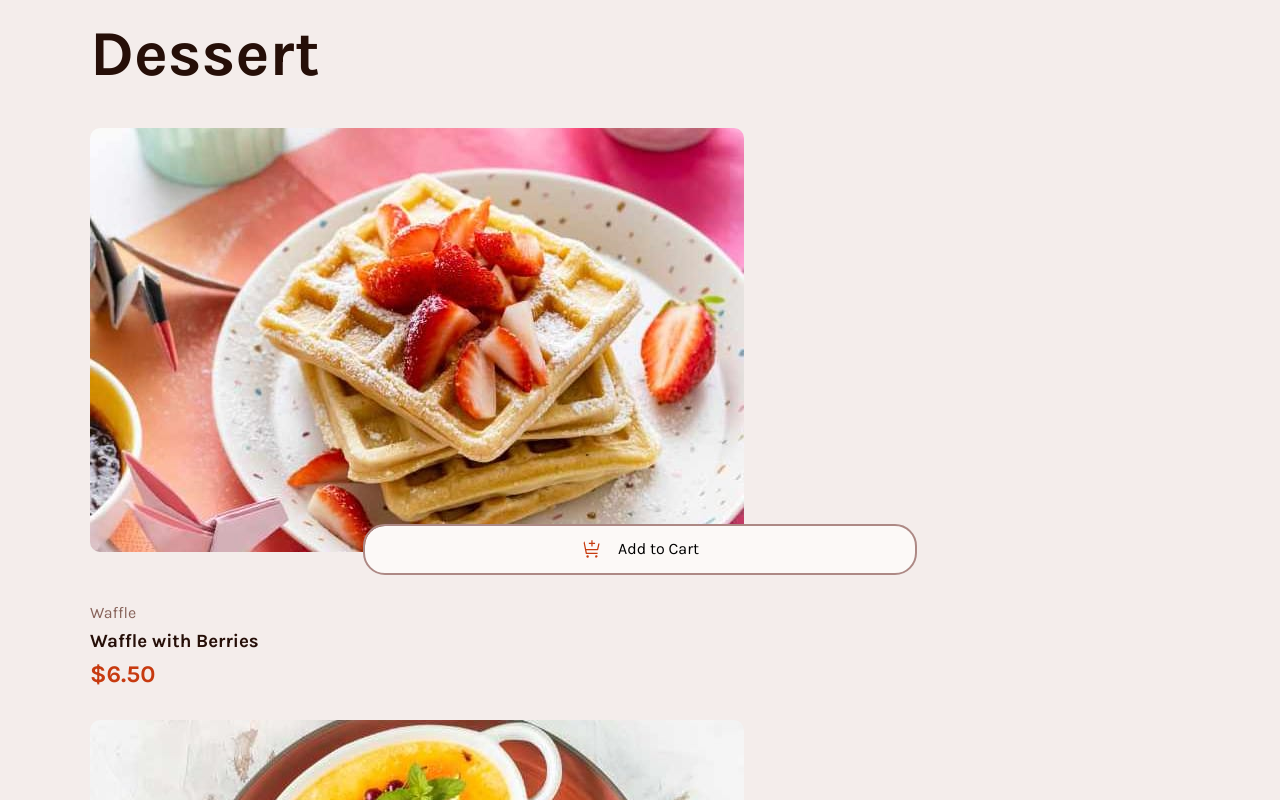
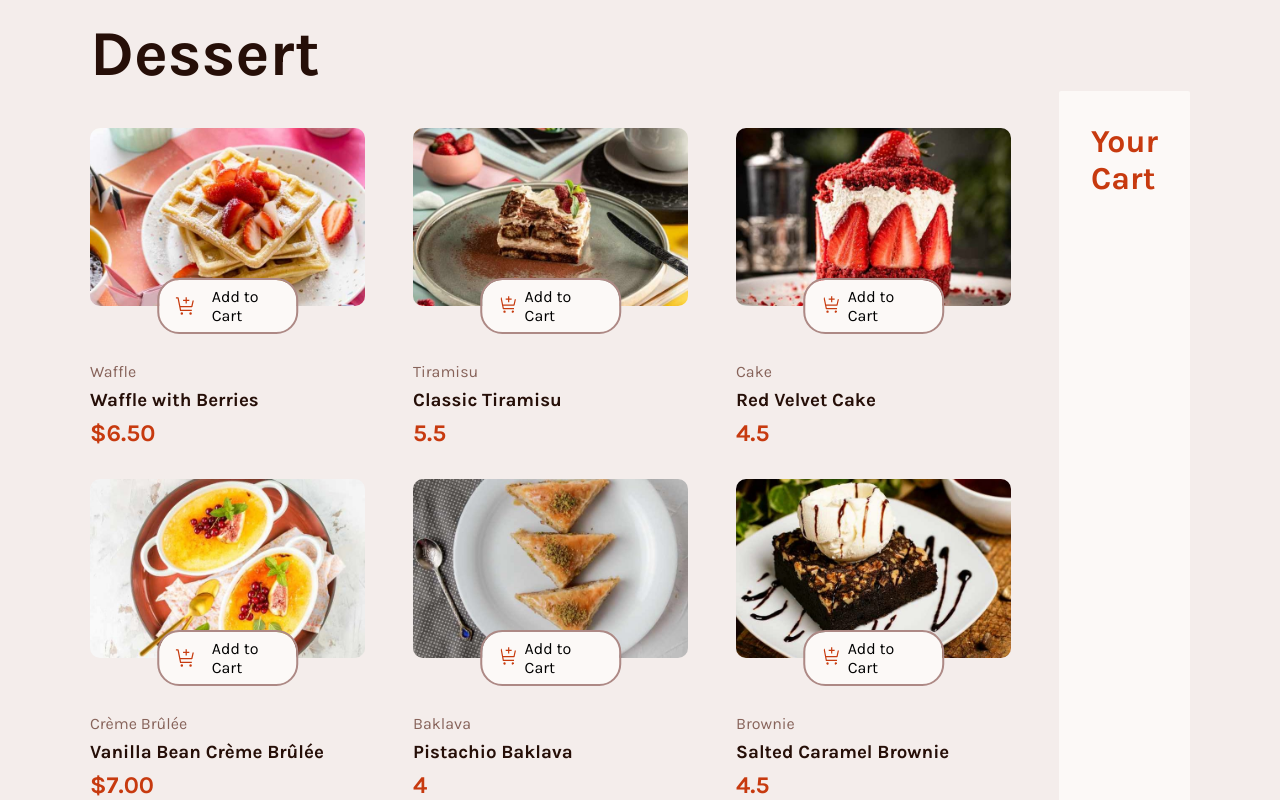
Before and after one commit to bkay-stack/Product-list-with-cart, a React (Vite) app: page / in a window 1280 px wide. Shown: the top 800 px of the page. Built offline with nearby package versions, Linux system fonts and the light colour scheme.

Commit message:
Updated item quantity handling

```diff
--- /dev/null
+++ b/src/component/cart/Cart.jsx
@@ -0,0 +1,13 @@
+import React from "react";
+import "./cart.style.css";
+const Cart = (props) => {
+  return (
+    <div className="cartItems">
+      <div className="cart-Items-header">
+        <h1>Your Cart</h1>
+      </div>
+    </div>
+  );
+};
+
+export default Cart;
--- /dev/null
+++ b/src/component/cart/cart.style.css
@@ -0,0 +1,9 @@
+.cartItems {
+  background-color: var(--color-rose-50);
+  padding: 2rem;
+  border-radius: 2px;
+}
+
+.cart-Items-header h1 {
+  color: var(--color-red);
+}
--- a/src/component/desesert/Dessert.jsx
+++ b/src/component/desesert/Dessert.jsx
@@ -1,17 +1,19 @@
 import DesseetItem3 from "../dessertlist/DesseetItem3";
 import DessertItem1 from "../dessertlist/DessertItem1";
 import DessertItem2 from "../dessertlist/DessertItem2";
+import Cart from "../cart/Cart";
 import "./dessert.style.css";
 const Dessert = () => {
   return (
     <div className="dessert-card">
       <div className="header">
         <h1>Dessert</h1>
-        <div className="flex">
-          <DessertItem1 />
-          <DessertItem2 />
-          <DesseetItem3 />
-        </div>
+      </div>
+      <div className="flex">
+        <DessertItem1 />
+        <DessertItem2 />
+        <DesseetItem3 />
+        <Cart />
       </div>
     </div>
   );
--- a/src/component/desesert/dessert.style.css
+++ b/src/component/desesert/dessert.style.css
@@ -1,7 +1,17 @@
+.header {
+  display: flex;
+  align-items: center;
+}
+
 .header h1 {
   font-size: 4rem;
   color: var(--color-rose-900);
 }
 
 @media screen and (min-width: 800px) {
+  .flex {
+    display: flex;
+    /* outline: 6px solid green; */
+    gap: 3rem;
+  }
 }
--- a/src/component/dessertlist/dessertitem1.style.css
+++ b/src/component/dessertlist/dessertitem1.style.css
@@ -7,7 +7,7 @@
 
 .img-wrapper img {
   border-radius: 10px;
-  transition: all 0.3s ease-in-out;
+  /* transition: border.3s ease-in-out; */
 }
 
 .img-wrapper:hover > img {
@@ -86,4 +86,7 @@
 }
 
 @media screen and (min-width: 800px) {
+  .img-cart {
+    padding: 0.45rem 1rem;
+  }
 }
```
